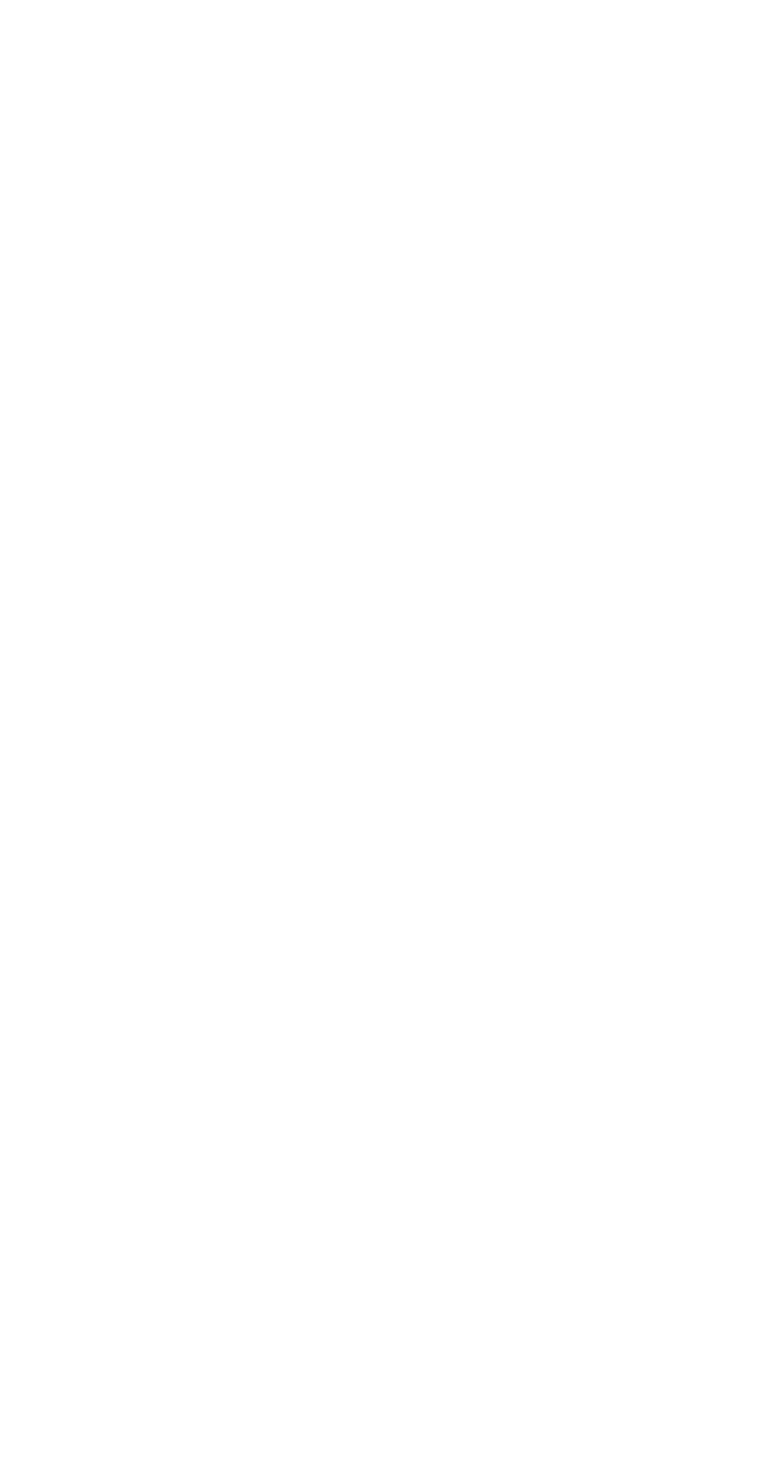
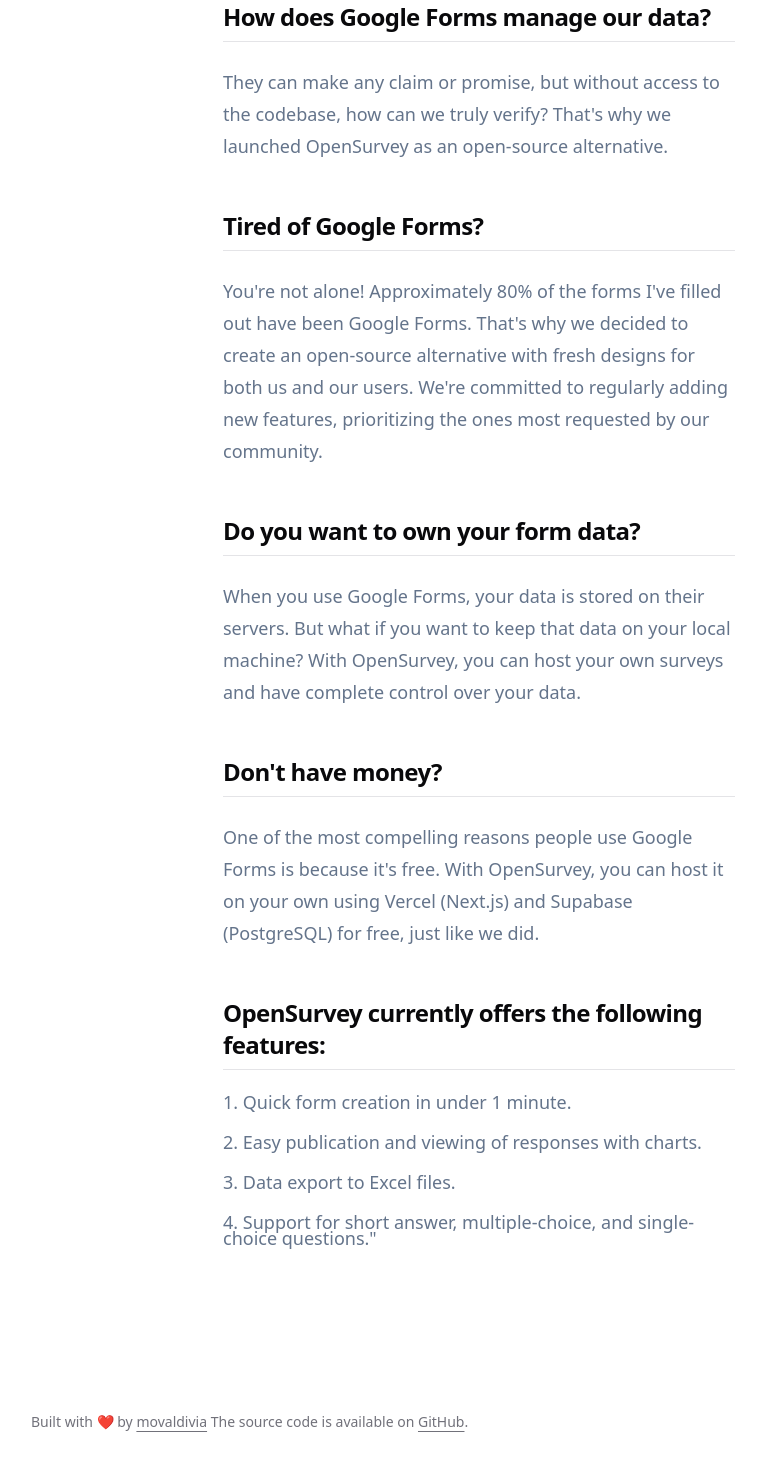
Before and after one commit to movaldivia/opensurvey, a Next.js app: page / in a window 1280 px wide. Shown: the part 1623-3093 px from the top of the page, without its empty margins (161-927 px from the left). Before the commit the page ends 1327 px from the top, so only its background shows below. Built offline with nearby package versions, Linux system fonts and the light colour scheme; no server answers.

Commit message:
feat: add faq

```diff
--- a/app/page.tsx
+++ b/app/page.tsx
@@ -2,9 +2,9 @@
 import Link from "next/link";
 import { checkIfUserIsLoggedIn } from "@/lib/actions/actions";
 import { RegisterDialog } from "./registerDialog";
-import { GitHubLogoIcon, ArrowRightIcon } from "@radix-ui/react-icons";
-import { Badge } from "@/components/ui/badge";
+import { GitHubLogoIcon } from "@radix-ui/react-icons";
 import { SiteHeader } from "@/components/site-header";
+import { SiteFooter } from "@/components/site-footer";
 import Image from "next/image";
 
 export default async function Home() {
@@ -59,6 +59,82 @@
           />
         </div>
       </section>
+      <section className="px-8 md:px-48 mt-20 mb-20">
+        <div className="md:px-48">
+          <div>
+            <h3 className="scroll-m-20 border-b pb-2 text-3xl font-semibold tracking-tight transition-colors first:mt-0">
+              It's time to move on from Google Forms.
+            </h3>
+            <p className="leading-8 text-lg [&:not(:first-child)]:mt-6 text-slate-500 font-normal">
+              Google Forms has been widely used for many years. We believe it's
+              time for an alternative, which is why we created Opensurvey.
+            </p>
+          </div>
+          <div className="mt-12">
+            <h3 className="scroll-m-20 border-b pb-2 text-2xl font-semibold tracking-tight transition-colors first:mt-0">
+              How does Google Forms manage our data?
+            </h3>
+            <p className="leading-8 text-lg [&:not(:first-child)]:mt-6 text-slate-500 font-normal">
+              They can make any claim or promise, but without access to the
+              codebase, how can we truly verify? That's why we launched
+              OpenSurvey as an open-source alternative.
+            </p>
+          </div>
+          <div className="mt-12">
+            <h3 className="scroll-m-20 border-b pb-2 text-2xl font-semibold tracking-tight transition-colors first:mt-0">
+              Tired of Google Forms?
+            </h3>
+            <p className="leading-8 text-lg [&:not(:first-child)]:mt-6 text-slate-500 font-normal">
+              You're not alone! Approximately 80% of the forms I've filled out
+              have been Google Forms. That's why we decided to create an
+              open-source alternative with fresh designs for both us and our
+              users. We're committed to regularly adding new features,
+              prioritizing the ones most requested by our community.
+            </p>
+          </div>
+          <div className="mt-12">
+            <h3 className="scroll-m-20 border-b pb-2 text-2xl font-semibold tracking-tight transition-colors first:mt-0">
+              Do you want to own your form data?
+            </h3>
+            <p className="leading-8 text-lg [&:not(:first-child)]:mt-6 text-slate-500 font-normal">
+              When you use Google Forms, your data is stored on their servers.
+              But what if you want to keep that data on your local machine? With
+              OpenSurvey, you can host your own surveys and have complete
+              control over your data.
+            </p>
+          </div>
+          <div className="mt-12">
+            <h3 className="scroll-m-20 border-b pb-2 text-2xl font-semibold tracking-tight transition-colors first:mt-0">
+              Don't have money?
+            </h3>
+            <p className="leading-8 text-lg [&:not(:first-child)]:mt-6 text-slate-500 font-normal">
+              One of the most compelling reasons people use Google Forms is
+              because it's free. With OpenSurvey, you can host it on your own
+              using Vercel (Next.js) and Supabase (PostgreSQL) for free, just
+              like we did.
+            </p>
+          </div>
+          <div className="mt-12">
+            <h3 className="scroll-m-20 border-b pb-2 text-2xl font-semibold tracking-tight transition-colors first:mt-0">
+              OpenSurvey currently offers the following features:
+            </h3>
+            <p className="leading-4 text-lg [&:not(:first-child)]:mt-6 text-slate-500 font-normal">
+              1. Quick form creation in under 1 minute.
+            </p>
+            <p className="leading-4 text-lg [&:not(:first-child)]:mt-6 text-slate-500 font-normal">
+              2. Easy publication and viewing of responses with charts.
+            </p>
+            <p className="leading-4 text-lg [&:not(:first-child)]:mt-6 text-slate-500 font-normal">
+              3. Data export to Excel files.
+            </p>
+            <p className="leading-4 text-lg [&:not(:first-child)]:mt-6 text-slate-500 font-normal">
+              4. Support for short answer, multiple-choice, and single-choice
+              questions."
+            </p>
+          </div>
+        </div>
+      </section>
+      <SiteFooter />
     </div>
   );
 }
--- /dev/null
+++ b/components/site-footer.tsx
@@ -0,0 +1,31 @@
+import { siteConfig } from "@/config/site";
+
+export function SiteFooter() {
+  return (
+    <footer className="py-6 md:px-40 md:py-0 mt-32">
+      <div className="container flex flex-col items-center justify-between gap-4 md:h-24 md:flex-row">
+        <p className="text-center text-sm leading-loose text-muted-foreground md:text-left">
+          Built with ❤️ by{" "}
+          <a
+            href={"https://github.com/movaldivia"}
+            target="_blank"
+            rel="noreferrer"
+            className="font-medium underline underline-offset-4"
+          >
+            movaldivia
+          </a>{" "}
+          The source code is available on{" "}
+          <a
+            href={siteConfig.links.github}
+            target="_blank"
+            rel="noreferrer"
+            className="font-medium underline underline-offset-4"
+          >
+            GitHub
+          </a>
+          .
+        </p>
+      </div>
+    </footer>
+  );
+}
```
